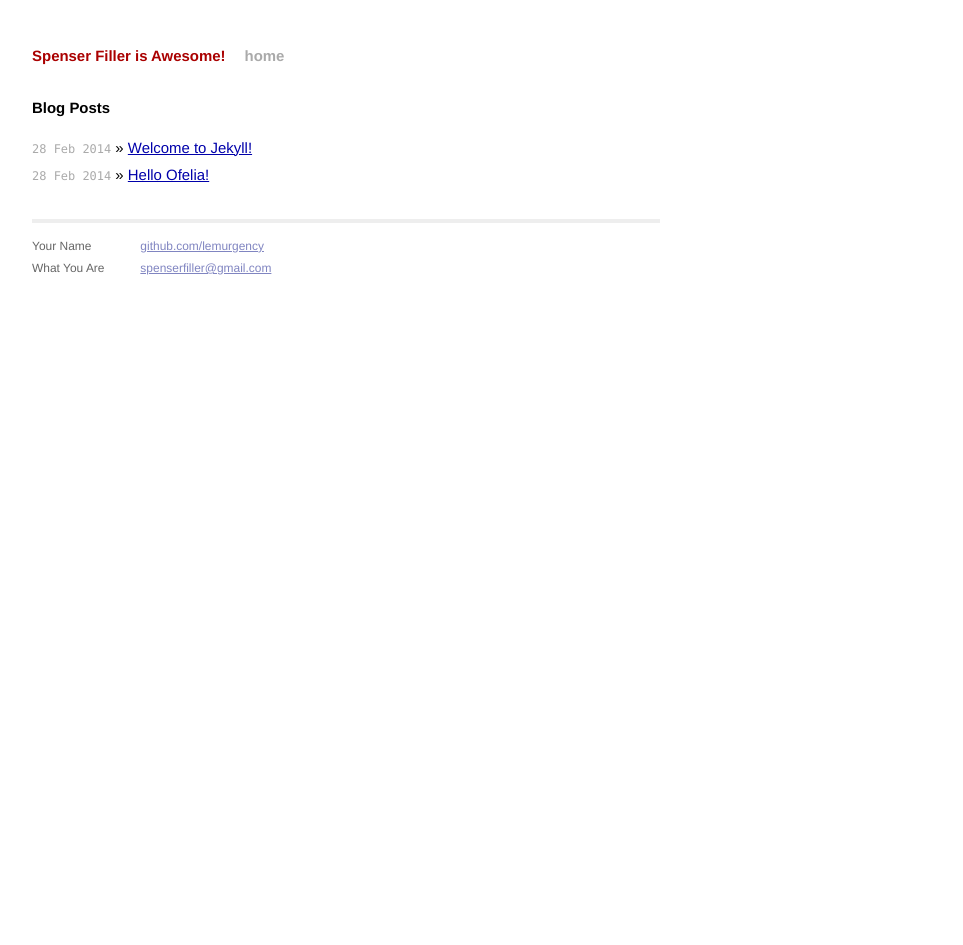
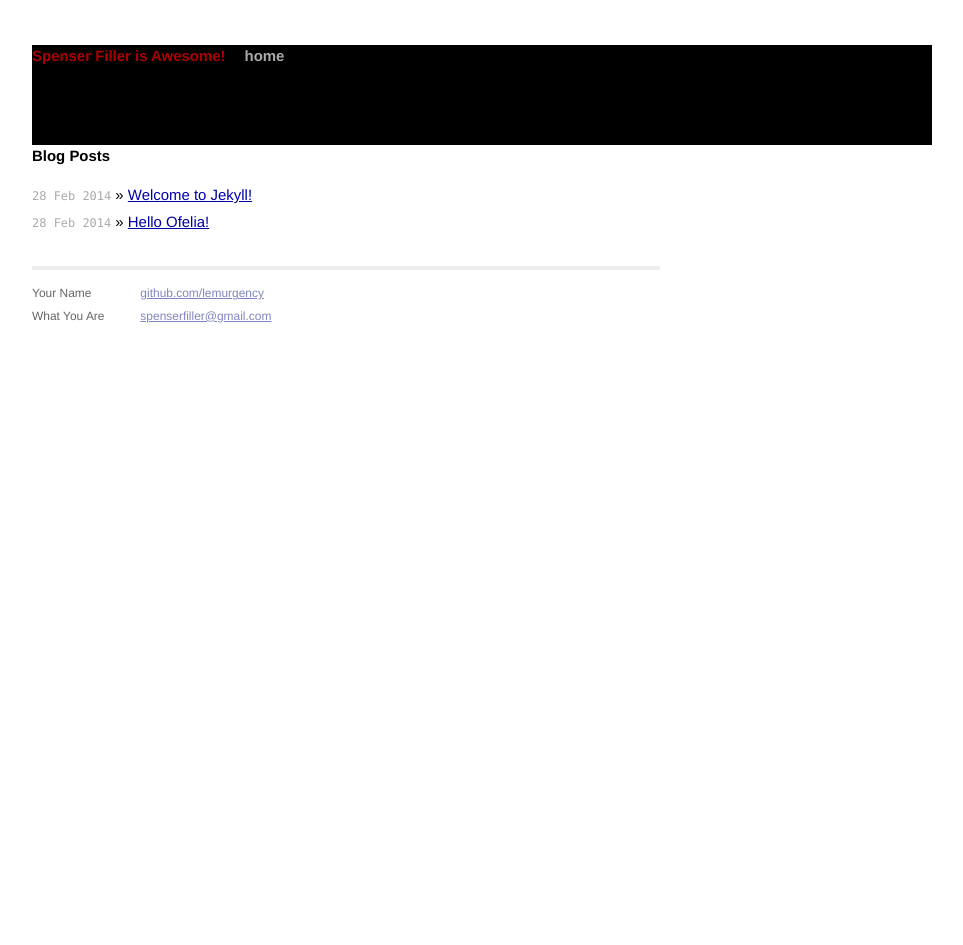
Before and after one commit to lemurgency/lemurgency.github.io, a Jekyll site: the page built from index.html, in a window 1280 px wide. Shown: the whole page, without its empty margins (294-1257 px from the left). Built offline with Jekyll 4.4.1, drawn with Linux system fonts in a browser that asks for light colours; Markdown is read by kramdown in place of the engine named in the settings.

Commit message:
A banner test

```diff
--- a/_layouts/default.html
+++ b/_layouts/default.html
@@ -16,9 +16,11 @@
     <body>
 
         <div class="site">
-          <div class="header">
-            <h1 class="title"><a href="/">{{ site.name }}</a></h1>
-            <a class="extra" href="/">home</a>
+          <div class="banner">
+            <div class="header">
+              <h1 class="title"><a href="/">{{ site.name }}</a></h1>
+              <a class="extra" href="/">home</a>
+            </div>
           </div>
 
           {{ content }}
--- a/css/main.css
+++ b/css/main.css
@@ -61,6 +61,12 @@ a:visited { color: #a0a; }
   width: 42em;
   margin: 3em auto 2em;
   line-height: 1.5em;
+}
+
+.banner {
+background-color:black;
+width:900px;
+height:100px;
 }
 
 .header a {
```
